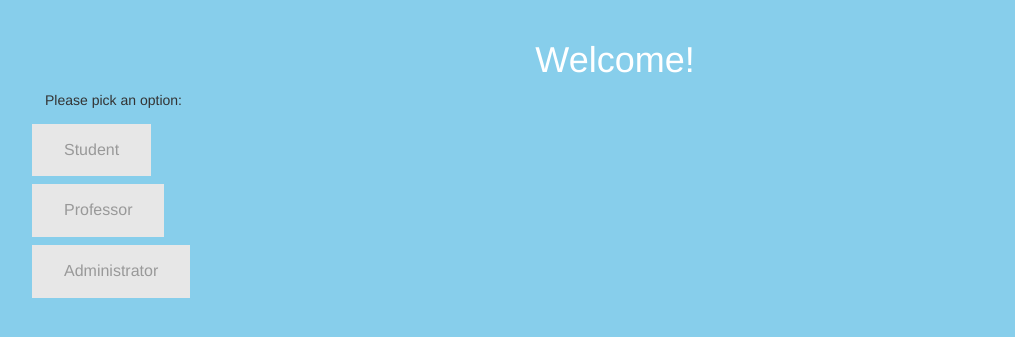
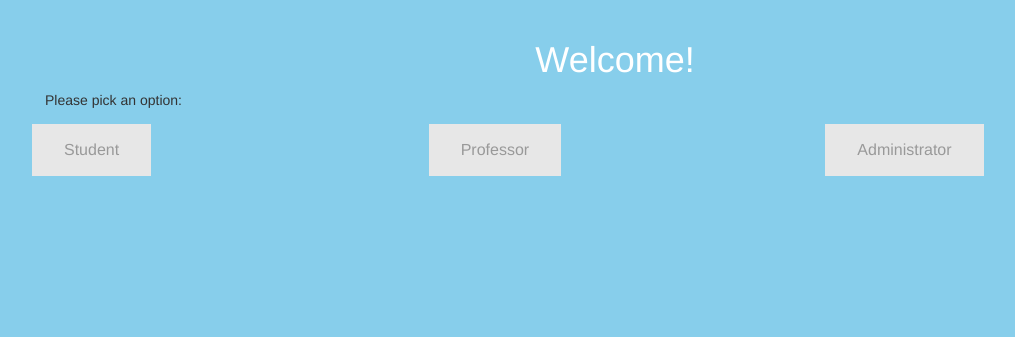
Before and after one commit to rettka30/CUS1166_StudentSystem, a Flask app: page /welcome in a window 1280 px wide. Shown: the part 52-389 px from the top of the page, without its empty margins (25-1040 px from the left). Run offline with Flask 2, Linux system fonts and the light colour scheme; the visitor is signed in with stand-in values (Sample User, id 1); some libraries are stand-ins or nearby versions.

Commit message:
Fourteenth Edit

```diff
--- a/static/css/welcome.css
+++ b/static/css/welcome.css
@@ -19,3 +19,8 @@ body {
   margin: 4px 2px;
   cursor: pointer;
 }
+
+#login {
+  -webkit-column-count: 3;
+  -webkit-column-gap: 20px;
+}
--- a/templates/welcome.html
+++ b/templates/welcome.html
@@ -10,18 +10,18 @@
 <div class="container">
   <h1 id="welcome">Welcome!</h1>
   <p>Please pick an option:</p>
-  <div class="row">
-    <div class="col-auto">
+  <div class="row" id="login">
+    <div class="col-auto" id="student">
       <a href="{{ url_for('login', type='Student')}}" class="button">
           Student
       </a>
     </div>
-    <div class="col-auto">
+    <div class="col-auto" id="professor">
       <a href="{{ url_for('login', type='Professor')}}" class="button">
         Professor
       </a>
     </div>
-    <div class="col-auto">
+    <div class="col-auto" id="admin">
       <a href="{{ url_for('login', type='Administrator')}}" class="button">
         Administrator
       </a>
```
